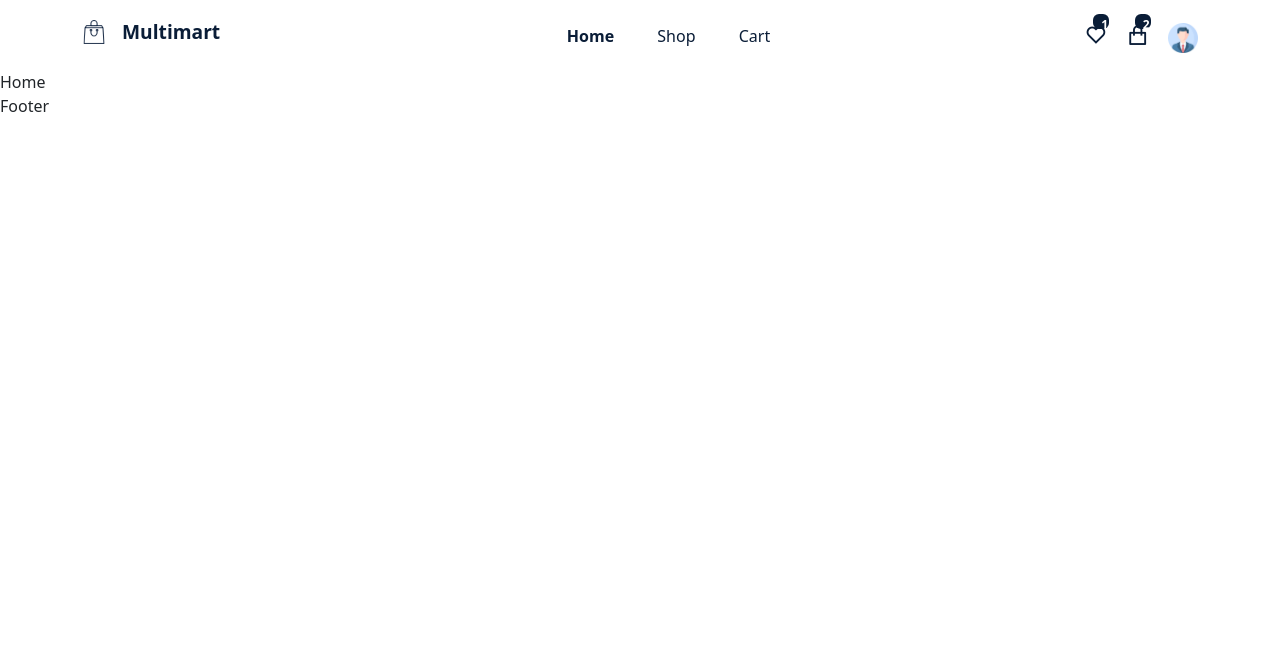
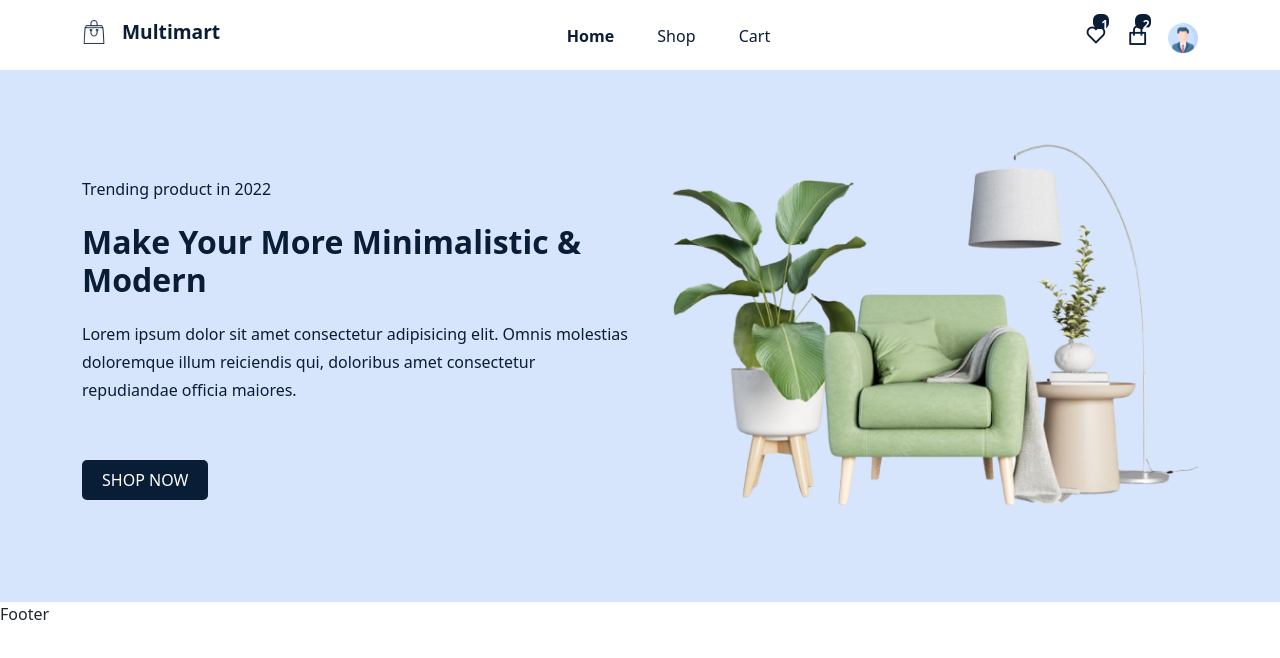
Before and after one commit to ldan2002/my_shop, a React (Create React App) app in the folder online_shop/: page /home in a window 1280 px wide. Shown: the top 658 px of the page. Built offline with nearby package versions, Linux system fonts and the light colour scheme.

Commit message:
update home

```diff
--- /dev/null
+++ b/online_shop/src/components/Helmet/Helmet.jsx
@@ -0,0 +1,12 @@
+import React from 'react'
+
+const Helmet = (props) => {
+    document.title = 'Maltimart -' + props.title
+    return (
+        <div className='w-100'>
+            {props.childrent}
+        </div>
+    )
+}
+
+export default Helmet
--- a/online_shop/src/pages/Home.jsx
+++ b/online_shop/src/pages/Home.jsx
@@ -1,8 +1,41 @@
 import React from 'react'
+import Helmet from '../components/Helmet/Helmet'
+import { Container, Row, Col } from 'reactstrap'
+import { Link } from 'react-router-dom'
+import { motion } from 'framer-motion'
+import heroImg from '../assets/images/hero-img.png'
+import '../styles/home.css'
 
 const Home = () => {
+
+  const year = new Date().getFullYear()
+
   return (
-    <div>Home</div>
+    <>
+      <Helmet title={"Home"}></Helmet >
+      <section className="hero_section">
+        <Container>
+          <Row>
+            <Col lg='6' md='6'>
+              <div className="hero_content">
+                <p className="hero_subtitle">Trending product in {year}</p>
+                <h2>Make Your More Minimalistic & Modern</h2>
+                <p>Lorem ipsum dolor sit amet consectetur adipisicing elit. Omnis molestias doloremque illum reiciendis qui, doloribus amet consectetur repudiandae officia maiores.</p>
+                <motion.button whileTap={{ scale: 1.2 }} className='buy_btn'>
+                  <Link to='/shop'>SHOP NOW</Link>
+                </motion.button>
+              </div>
+            </Col>
+
+            <Col lg='6' md='6'>
+              <div className="hero_img">
+                <img src={heroImg} alt="heroImg" />
+              </div>
+            </Col>
+          </Row>
+        </Container>
+      </section>
+    </>
   )
 }
 
--- /dev/null
+++ b/online_shop/src/styles/home.css
@@ -0,0 +1,52 @@
+.hero_section
+{
+    background-color: var( --hero-bg);
+}
+
+.hero_content h2
+{
+    color: var(--primary-color);
+    font-style: 2.5rem;
+    font-weight: 600;
+    margin: 20px 0;
+}
+
+.hero_content p
+{
+    color: var(--primary-color);
+    line-height: 28px;
+}
+
+.hero_section p:nth-child(1)
+{
+    font-weight: 500;
+}
+
+.buy_btn
+{
+    border: none;
+    outline: none;
+    padding: 8px 20px;
+    border-radius: 5px;
+    background-color: var(--primary-color);
+    color: #fff;
+    cursor: pointer;
+    font-size: 1rem;
+    margin-top: 40px;
+}
+
+.buy_btn a
+{
+    text-decoration: none;
+    color: unset;
+}
+
+.buy_btn a:hover
+{
+    color: #fff;
+}
+
+.hero_content
+{
+    padding-top: 45px;
+}
```
